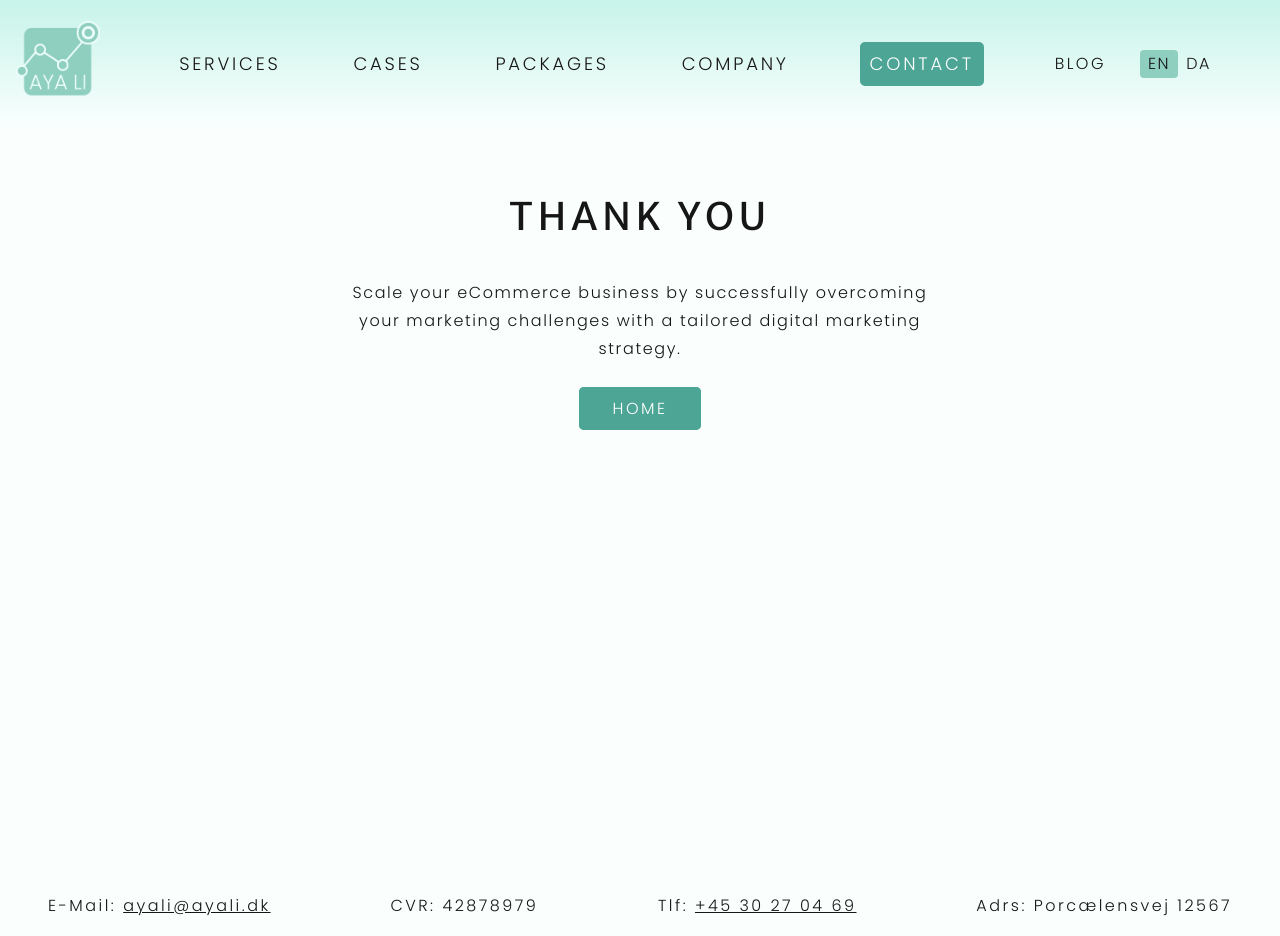
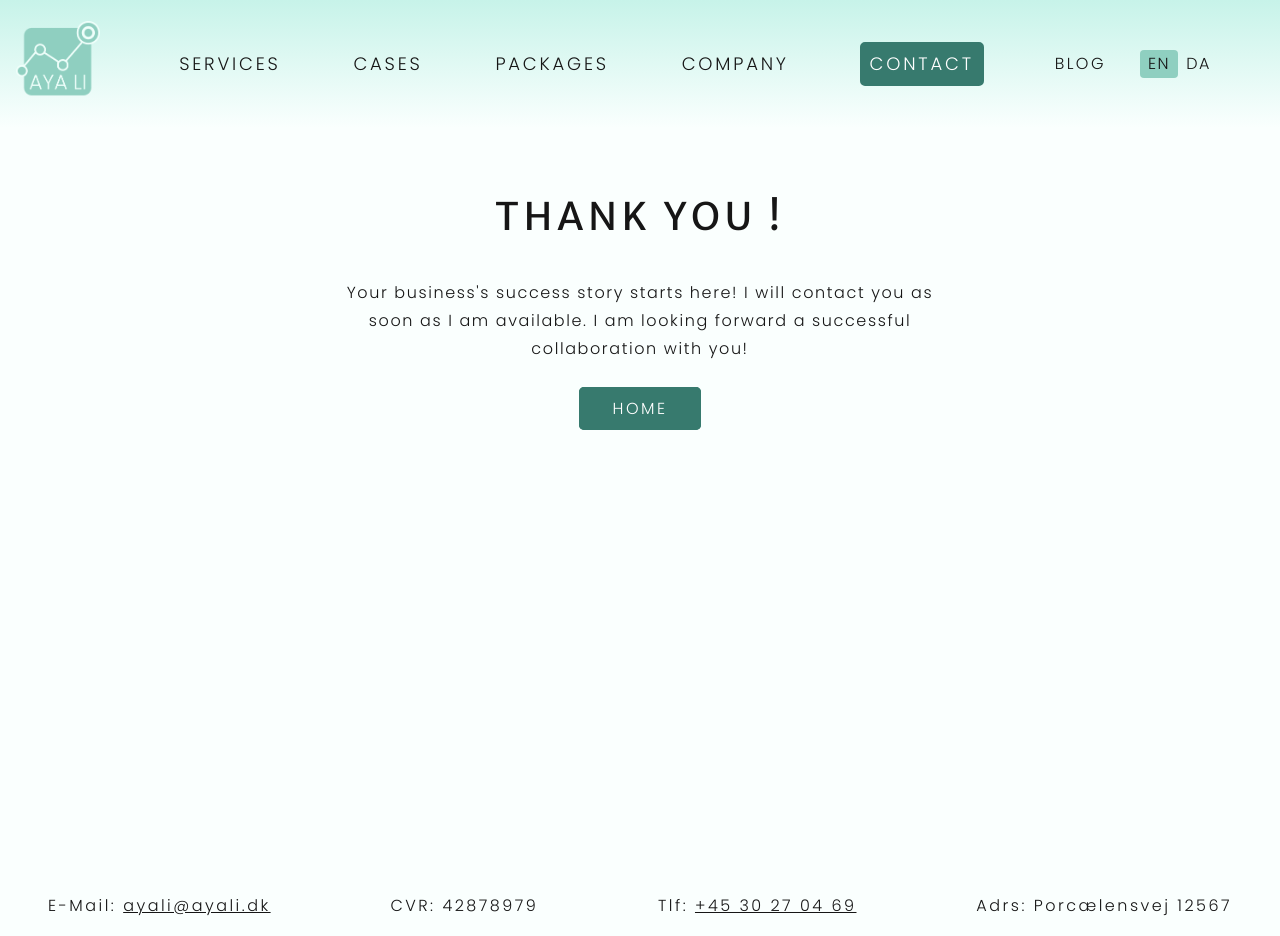
Before and after one commit to ThordurTh/ayali, a Next.js app: page /success in a window 1280 px wide. Built offline with nearby package versions, Linux system fonts and the light colour scheme.

Commit message:
changed success message

```diff
--- a/pages/success.js
+++ b/pages/success.js
@@ -19,10 +19,10 @@ const { name } = router.query;
             <meta name="theme-color" content="#c7f3e9" />
           </Head>
     <section className="services-hero success-message">
-            <h1>Thank you {name} </h1>
+            <h1>Thank you {name}!</h1>
         <p>
-          Scale your eCommerce business by successfully overcoming your
-          marketing challenges with a tailored digital marketing strategy.
+          Your business's success story starts here!
+          I will contact you as soon as I am available. I am looking forward a successful collaboration with you!
         </p>
         <div>
             <Link href="../">
--- a/styles/globals.scss
+++ b/styles/globals.scss
@@ -103,7 +103,7 @@ a {
 .cta {
   text-transform: uppercase;
   text-align: center;
-  background: var(--teal2);
+  background: var(--teal1);
   border-radius: 5px;
   padding: 0.5rem 0;
   color: white !important;
@@ -116,12 +116,12 @@ a {
   text-align: center;
   letter-spacing: 0.155em;
   transition: all 0.5s ease;
-  border: 2px solid var(--teal2);
+  border: 2px solid var(--teal1);
   cursor: pointer;
 }
 .cta:hover {
   background-color: transparent;
-  color: var(--teal2) !important;
+  color: var(--teal1) !important;
 }
 .submit {
   width: 100%;
```
